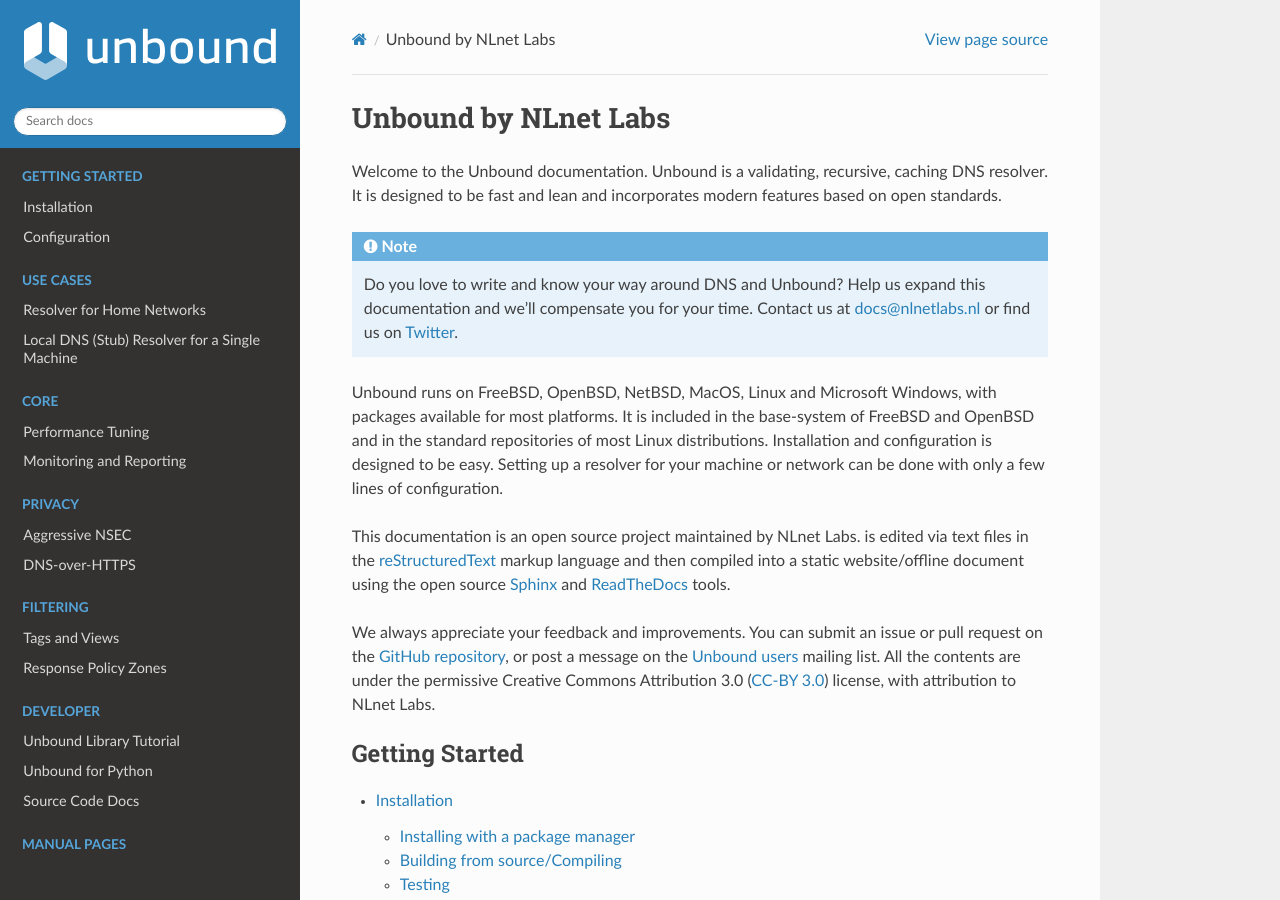
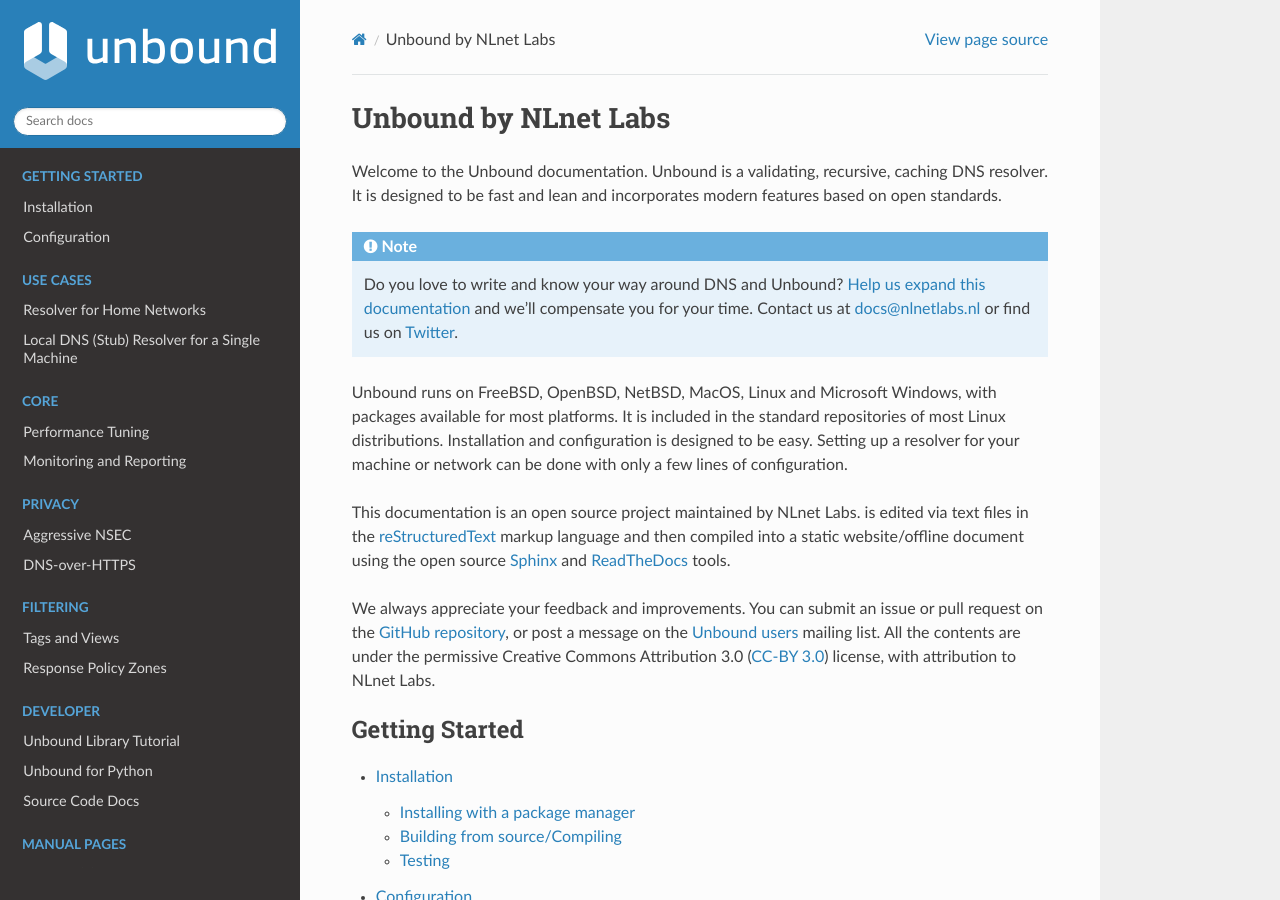
Before and after one commit to NLnetLabs/unbound-manual, a Sphinx documentation site: the page built from source/index.rst, in a window 1280 px wide and 900 px high. Built offline with Sphinx 7.4.7 and the Read the Docs theme 2.0.0, drawn with Linux system fonts in a browser that asks for light colours.

Commit message:
Add to-do

```diff
--- a/source/index.rst
+++ b/source/index.rst
@@ -8,16 +8,15 @@
 features based on open standards.
 
 .. Note::  Do you love to write and know your way around DNS and Unbound?
-           Help us expand this documentation and we'll compensate you
-           for your time. Contact us at docs@nlnetlabs.nl or find us on
-           `Twitter <https://twitter.com/nlnetlabs>`_.
+           :ref:`Help us expand this documentation <doc_todo>` and we'll
+           compensate you for your time. Contact us at docs@nlnetlabs.nl or find
+           us on `Twitter <https://twitter.com/nlnetlabs>`_.
 
 Unbound runs on FreeBSD, OpenBSD, NetBSD, MacOS, Linux and Microsoft Windows,
-with packages available for most platforms. It is included in the base-system of
-FreeBSD and OpenBSD and in the standard repositories of most Linux
-distributions. Installation and configuration is designed to be easy. Setting up
-a resolver for your machine or network can be done with only a few lines of
-configuration.
+with packages available for most platforms. It is included in the standard
+repositories of most Linux distributions. Installation and configuration is
+designed to be easy. Setting up a resolver for your machine or network can be
+done with only a few lines of configuration.
 
 This documentation is an open source project maintained by NLnet Labs. is edited
 via text files in the `reStructuredText
```
Also changed, not shown: other parts of source/index.rst (+2 -27 lines), source/reference/todo.rst (added, +57 -0 lines).
